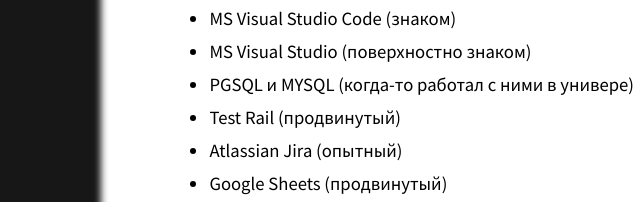
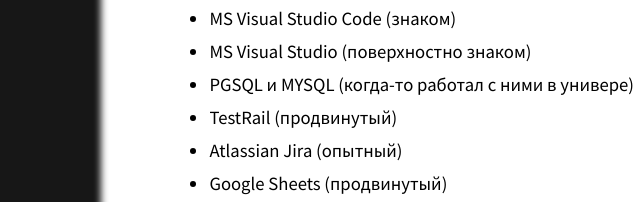
Before and after one commit to alexey001001/alexey001001.github.io, a plain HTML site: page index.html in a window 1280 px wide. Shown: the part 1403-1605 px from the top of the page, 4-644 px from the left. Drawn offline with Linux system fonts and the light colour scheme.

Commit message:
Update index.html

```diff
--- a/index.html
+++ b/index.html
@@ -104,7 +104,7 @@
             <li>MS Visual Studio Code (знаком)</li>
             <li>MS Visual Studio (поверхностно знаком)</li>
             <li>PGSQL и MYSQL (когда-то работал с ними в универе)</li>
-            <li>Test Rail (продвинутый)</li>
+            <li>TestRail (продвинутый)</li>
             <li>Atlassian Jira (опытный)</li>
             <li>Google Sheets (продвинутый)</li>
             <li>Google Docs (продвинутый)</li>
```
